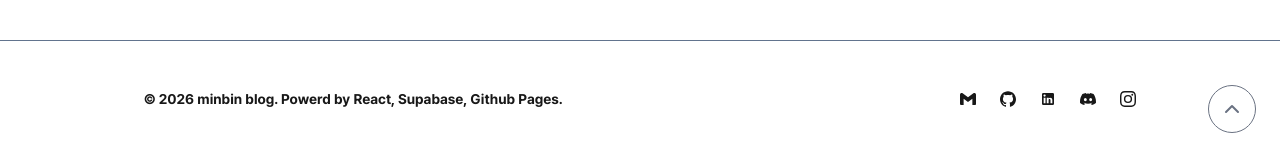
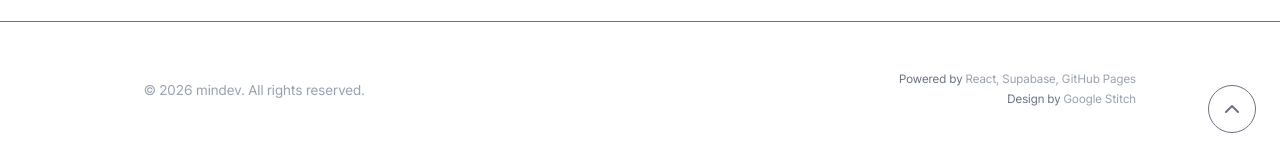
Before and after one commit to min06150315/min06150315.github.io, a React (Vite) app: page /#/blog in a window 1280 px wide. Shown: the part 643-797 px from the top of the page. Built offline with nearby package versions, Linux system fonts and the light colour scheme; no server answers; the database is empty; a small style sheet from the web is missing.

Commit message:
푸터 내용 변경

```diff
--- a/src/components/layout/Footer.tsx
+++ b/src/components/layout/Footer.tsx
@@ -1,30 +1,54 @@
-import { SOCIAL_LINKS } from '@/constants/links';
 import { Link } from 'react-router-dom';
 
 const Footer = () => {
   return (
     <footer className="w-full border-t border-slate-500 py-12">
-      <div className="max-w-5xl mx-auto px-4">
-        <div className="flex flex-col md:flex-row justify-between items-center gap-y-4">
-          <p className="text-sm font-bold">
-            © 2026 minbin blog. Powerd by React, Supabase, Github Pages.
+      <div className="max-w-5xl mx-auto flex flex-col md:flex-row justify-between items-center gap-y-4 px-4">
+        <p className="text-sm text-gray-400">
+          © 2026 mindev. All rights reserved.
+        </p>
+        <address className="not-italic text-center md:text-right text-gray-500 text-xs leading-relaxed">
+          <p>
+            Powered by{' '}
+            <span className="text-gray-400">
+              <Link
+                className="hover:text-primary"
+                to="https://react.dev/"
+                target="_blank"
+              >
+                React
+              </Link>
+              ,{' '}
+              <Link
+                className="hover:text-primary"
+                to="https://supabase.com/"
+                target="_blank"
+              >
+                Supabase
+              </Link>
+              ,{' '}
+              <Link
+                className="hover:text-primary"
+                to="https://docs.github.com/pages"
+                target="_blank"
+              >
+                GitHub Pages
+              </Link>
+            </span>
           </p>
-
-          <div className="flex gap-6">
-            {SOCIAL_LINKS.map((link) => (
+          <p>
+            Design by{' '}
+            <span className="text-gray-400">
               <Link
-                key={link.name}
-                to={link.link}
-                title={link.name}
+                className="hover:text-primary"
+                to="https://stitch.withgoogle.com/"
                 target="_blank"
-                rel="noopener noreferrer"
-                className="hover:text-base-gray"
               >
-                <link.icon />
+                Google Stitch
               </Link>
-            ))}
-          </div>
-        </div>
+            </span>
+          </p>
+        </address>
       </div>
     </footer>
   );
```
